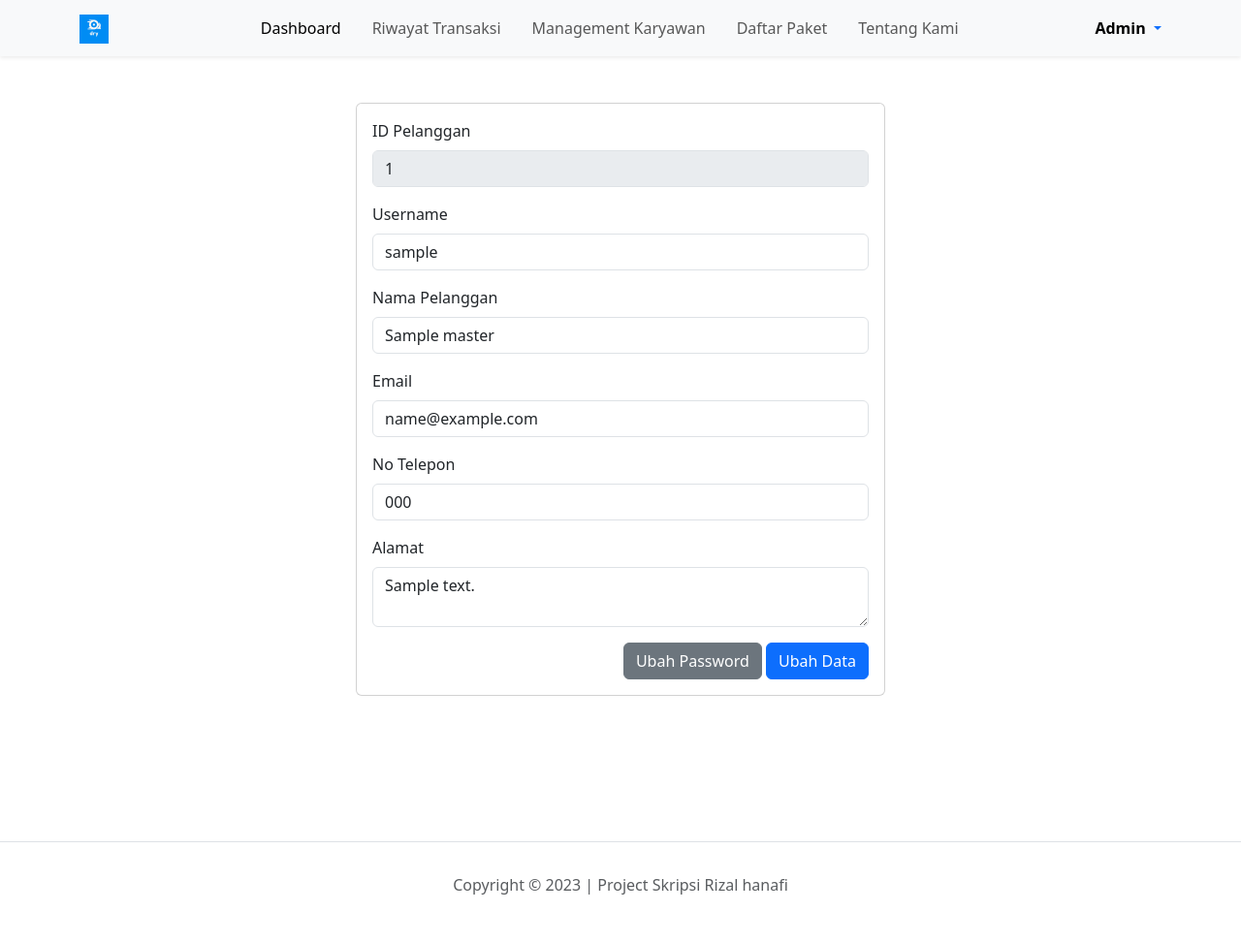
After one commit to rudihardianto/website-laundry-php-native, a PHP site: page /laundry_rizal_skripsi/akun/profil.php in a window 1280 px wide. The commit adds this page. Shown: the whole page at 97% size. Run offline with PHP 8.4, Linux system fonts and the light colour scheme; tables that the repository leaves empty or names only in its code hold one stand-in row (values such as "Sample post").

Commit message:
tambahkan halaman profil

```diff
--- a/_functions.php
+++ b/_functions.php
@@ -85,6 +85,36 @@ function formatDate($tgl)
 
     return $tgl;
 }
+
+/* START: Profile */
+// update
+function update_user($profil)
+{
+    global $db;
+
+    $id_user  = $profil['id_user'];
+    $nama     = ucwords(htmlspecialchars($profil['nama']));
+    $username = strtolower(htmlspecialchars($profil['username']));
+    $email    = htmlspecialchars($profil['email']);
+    $no_telp  = htmlspecialchars($profil['no_telp']);
+    $level    = $profil['level'];
+
+    $profil = "UPDATE master SET
+		nama 		    = '$nama',
+		username        = '$username',
+		email 	        = '$email',
+		no_telp         = '$no_telp',
+		level           = '$level'
+		WHERE id_user   = '$id_user'
+	";
+
+    mysqli_query($db, $profil);
+
+    header("refresh:3"); // refresh halaman 3 detik setelah update data
+
+    return mysqli_affected_rows($db);
+}
+/* END: Profile */
 
 /* START: CRUD (Management karyawan) */
 // create
--- a/_header.php
+++ b/_header.php
@@ -44,6 +44,9 @@
                     <li class="nav-item mx-md-2">
                         <a class="nav-link" href="<?=url('paket/index.php');?>">Daftar Paket</a>
                     </li>
+                    <li class="nav-item mx-md-2">
+                        <a class="nav-link" href="<?=url('about.php');?>">Tentang Kami</a>
+                    </li>
                 </ul>
                 <!-- dropdown -->
                 <div class="dropdown">
@@ -52,7 +55,7 @@
                         <span class="text-black fw-semibold">Admin</span>
                     </a>
                     <ul class="dropdown-menu">
-                        <li><a class="dropdown-item" href="<?=url('about.php');?>">Tentang Kami</a></li>
+                        <li><a class="dropdown-item" href="<?=url('akun/profil.php');?>">Profil</a></li>
                         <li><a class="dropdown-item" href="#">keluar</a></li>
                     </ul>
                 </div>
--- /dev/null
+++ b/akun/profil.php
@@ -0,0 +1,132 @@
+<?php
+require_once '../_header.php';
+$profil = query("SELECT * FROM master")[0];
+// var_dump($profil);
+?>
+
+<?php if (isset($_POST['update'])): ?>
+<?php if (update_user($_POST) > 0): ?>
+<!-- berhasil -->
+<div class="container">
+    <div class="row justify-content-center">
+        <div class="col col-md-6">
+            <div class="alert alert-success alert-dismissible fade show" role="alert">
+                <strong>Selamat!</strong> Data Berhasil Di Ubah.
+                <button type="button" class="btn-close" data-bs-dismiss="alert" aria-label="Close"></button>
+            </div>
+        </div>
+    </div>
+</div>
+<?php else: ?>
+<!-- gagal -->
+<div class="container">
+    <div class="row justify-content-center">
+        <div class="col col-md-6">
+            <div class="alert alert-danger alert-dismissible fade show" role="alert">
+                <strong>Maaf!</strong> Data Gagal Di Ubah.
+                <button type="button" class="btn-close" data-bs-dismiss="alert" aria-label="Close"></button>
+            </div>
+        </div>
+    </div>
+</div>
+<?php endif?>
+<?php endif?>
+
+<!-- START: profil saya -->
+<section id="profil" class="main-profil">
+    <div class="container">
+        <div class="row d-flex justify-content-center">
+            <div class="col col-md-6">
+                <div class="card">
+                    <div class="card-body">
+                        <form action="" method="post">
+                            <div class="col">
+                                <input type="hidden" name="id_user" value="<?=$profil['id_user']?>">
+                                <input type="hidden" name="level" value="<?=$profil['level']?>">
+                                <!-- id pelanggan -->
+                                <div class="mb-3">
+                                    <label for="id_pel" class="form-label">ID Pelanggan</label>
+                                    <input type="text" name="id_pelanggan" id="id_pel" class="form-control"
+                                        autocomplete="off" value="<?=$profil["id_pelanggan"];?>" disabled>
+                                </div>
+                                <!-- username -->
+                                <div class="mb-3">
+                                    <label for="username" class="form-label">Username</label>
+                                    <input type="text" name="username" id="username" class="form-control"
+                                        autocomplete="off" value="<?=$profil["username"];?>" readonly>
+                                </div>
+                                <!-- nama -->
+                                <div class="mb-3">
+                                    <label for="nama" class="form-label">Nama Pelanggan</label>
+                                    <input type="text" name="nama" id="nama" class="form-control" autocomplete="off"
+                                        value="<?=$profil["nama"];?>">
+                                </div>
+                                <!-- email -->
+                                <div class="mb-3">
+                                    <label for="email" class="form-label">Email</label>
+                                    <input type="email" name="email" id="email" class="form-control" autocomplete="off"
+                                        value="<?=$profil["email"];?>">
+                                </div>
+                                <!-- no telepon -->
+                                <div class="mb-3">
+                                    <label for="no-telp" class="form-label">No Telepon</label>
+                                    <input type="number" name="no_telp" id="no-telp" class="form-control"
+                                        value="<?=$profil["no_telp"];?>">
+                                </div>
+                                <!-- alamat -->
+                                <div class="mb-3">
+                                    <label for="alamat" class="form-label">Alamat</label>
+                                    <textarea type="text" name="alamat_ck" id="alamat" class="form-control"
+                                        autocomplete="off"><?=$profil["alamat"];?></textarea>
+                                </div>
+                            </div>
+
+                            <!-- START: Button -->
+                            <div class="text-end">
+                                <!-- tombol trigger modal update password -->
+                                <button type="button" class="btn btn-secondary" data-bs-toggle="modal"
+                                    data-bs-target="#exampleModal">
+                                    Ubah Password
+                                </button>
+
+                                <!-- Modal ubah password -->
+                                <div class="modal fade" id="exampleModal" tabindex="-1"
+                                    aria-labelledby="exampleModalLabel" aria-hidden="true">
+                                    <div class="modal-dialog">
+                                        <div class="modal-content">
+                                            <div class="modal-header">
+                                                <h1 class="modal-title fs-5" id="exampleModalLabel">
+                                                    Ubah Password: <?=$profil["nama"];?>
+                                                </h1>
+                                                <button type="button" class="btn-close" data-bs-dismiss="modal"
+                                                    aria-label="Close"></button>
+                                            </div>
+                                            <div class="modal-body">
+                                                ...
+                                            </div>
+                                            <div class="modal-footer">
+                                                <button type="button" class="btn btn-secondary"
+                                                    data-bs-dismiss="modal">Batal</button>
+                                                <button type="button" class="btn btn-primary">Ubah Password</button>
+                                            </div>
+                                        </div>
+                                    </div>
+                                </div>
+
+                                <!-- button update -->
+                                <button type="submit" name="update" class="btn btn-primary"
+                                    onclick="return confirm('Ingin ubah Data?');">
+                                    Ubah Data
+                                </button>
+                            </div>
+                            <!-- END: Button -->
+                        </form>
+                    </div>
+                </div>
+            </div>
+        </div>
+    </div>
+</section>
+<!-- END: profil saya -->
+
+<?php require_once '../_footer.php';?>
```
